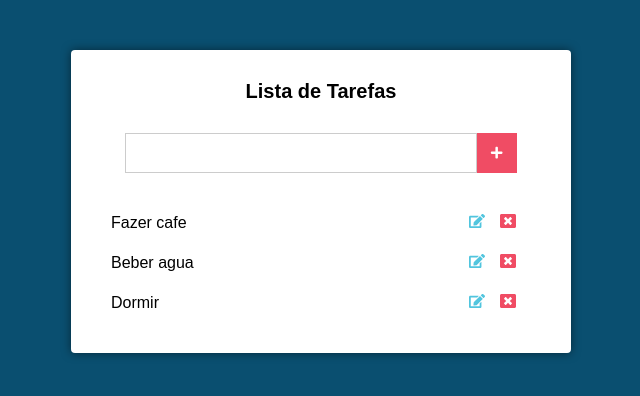
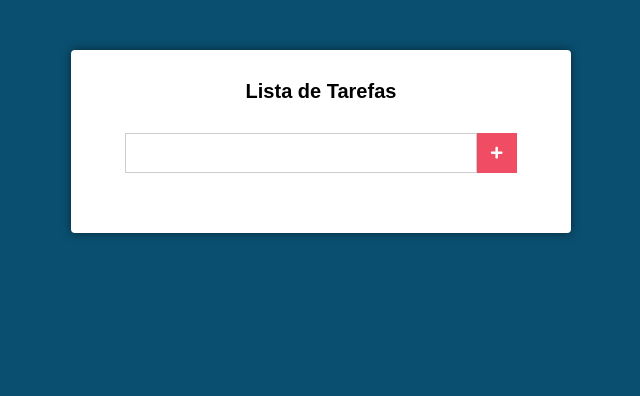
Before and after one commit to MateusBU/Secao14ReactBasico, a React (Create React App) app in the folder listatarefa/: page / in a window 1280 px wide. Shown: the top 396 px of the page, without its empty margins (319-959 px from the left). Built offline with nearby package versions, Linux system fonts and the light colour scheme.

Commit message:
Adicionando Tarefas 196

```diff
--- a/listatarefa/src/components/Main.css
+++ b/listatarefa/src/components/Main.css
@@ -75,3 +75,8 @@
   cursor: pointer;
   transition: all 600ms;
 }
+
+.tarefas li span{
+  display: flex;
+  align-items: center;
+}
--- a/listatarefa/src/components/Main.js
+++ b/listatarefa/src/components/Main.js
@@ -9,10 +9,21 @@
   state = {
     novaTarefa: '',
     tarefas: [
-      'Fazer cafe',
-      'Beber agua',
-      'Dormir',
     ],
+  };
+
+  handleSubmit = (e) => {
+    e.preventDefault();
+    const { tarefas } = this.state;
+    let { novaTarefa } = this.state;
+    novaTarefa = novaTarefa.trim(); // trim remove os espaços
+
+    if (tarefas.indexOf(novaTarefa) !== -1) return; // se a novaTarefa já existir não faz nada
+    const novasTarefas = [...tarefas]; // copia o array de todas as tarefas em novasTarefas
+
+    this.setState({
+      tarefas: [...novasTarefas, novaTarefa], // copia as novasTarefas e a tarefa nova em tarefas
+    });
   };
 
   handleChange = (e) => { // recebe um evento por causa do input
@@ -32,7 +43,7 @@
       <div className="main">
         <h1>Lista de Tarefas</h1>
 
-        <form action="#" className="form">
+        <form onSubmit={this.handleSubmit} action="#" className="form">
           <input
             onChange={this.handleChange} // handleChange é um método criado por mim
             type="text"
@@ -47,10 +58,10 @@
           {tarefas.map((tarefa) => (
             <li key={tarefa}>
               {tarefa}
-              <div>
+              <span>
                 <FaEdit className="edit" />
                 <FaWindowClose className="delete" />
-              </div>
+              </span>
             </li>
           ))}
         </ul>
```
